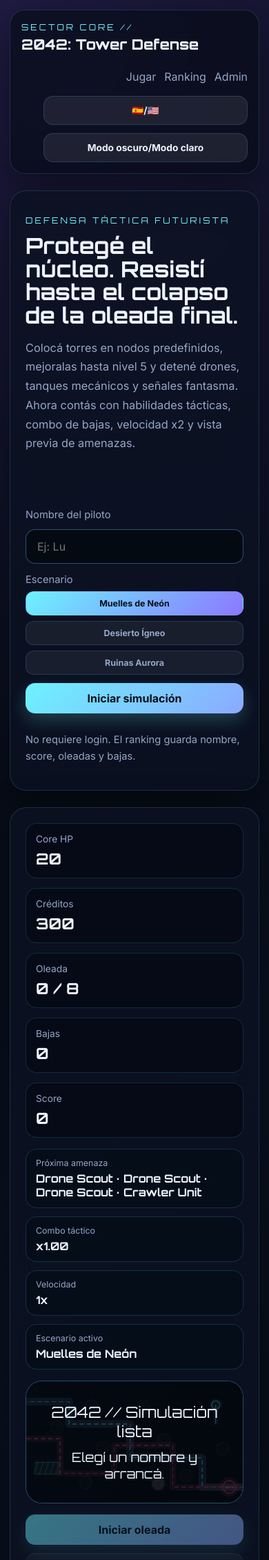
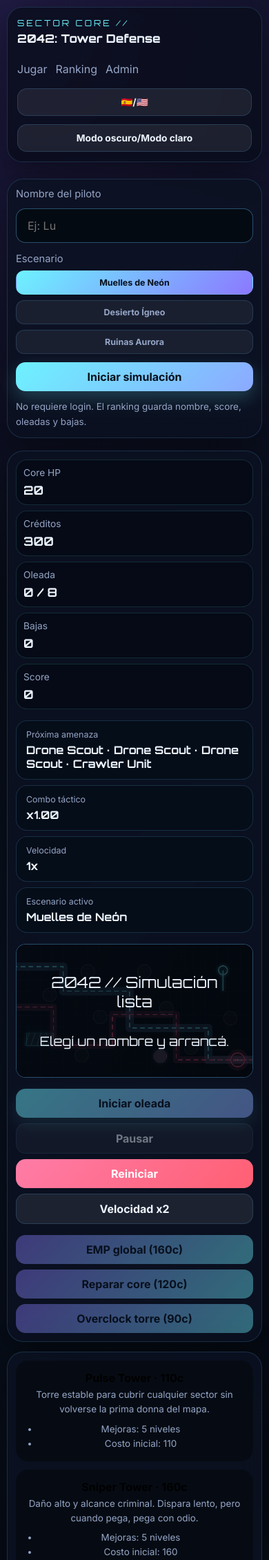
Before and after one commit to lu-developer476/2042, a Django app: page / in a window 390 px wide. Shown: the top 2261 px of the page at 69% size. Run offline with Django 5.2, Linux system fonts and the light colour scheme; data that the repository does not hold is empty.

Commit message:
Refine game layout responsiveness (#4)

```diff
--- a/game/static/game/css/styles.css
+++ b/game/static/game/css/styles.css
@@ -51,9 +51,9 @@ a { color: inherit; text-decoration: none; }
 button, input { font: inherit; }
 
 .page-shell {
-  max-width: 1500px;
+  width: min(100%, 1680px);
   margin: 0 auto;
-  padding: 24px;
+  padding: clamp(10px, 2vw, 24px);
 }
 
 .topbar {
@@ -80,14 +80,11 @@ button, input { font: inherit; }
 .utility-button { padding: 9px 12px; font-size: 0.86rem; }
 .nav-links a:hover { color: var(--text); }
 
-.hero-panel {
-  display: grid;
-  grid-template-columns: 1.4fr 0.8fr;
-  gap: 20px;
-  margin-bottom: 24px;
+.setup-panel {
+  margin-bottom: 18px;
 }
 
-.hero-panel,
+.setup-panel,
 .card,
 .game-panel {
   background: var(--bg-secondary);
@@ -97,13 +94,17 @@ button, input { font: inherit; }
   backdrop-filter: blur(18px);
 }
 
-.hero-panel > div,
+.setup-panel,
 .card,
-.game-panel { padding: 22px; }
+.game-panel { padding: clamp(12px, 1.5vw, 22px); }
 
-.hero-panel h1 { font-size: clamp(2rem, 3.4vw, 3.6rem); line-height: 1.05; margin: 12px 0; }
-.hero-copy { max-width: 75ch; color: var(--muted); font-size: 1.02rem; line-height: 1.7; }
-.hero-sidecard { display: grid; gap: 12px; align-content: start; }
+.setup-fields {
+  display: grid;
+  grid-template-columns: minmax(180px, 0.7fr) minmax(280px, 1.4fr) auto auto;
+  gap: 12px;
+  align-items: end;
+}
+.setup-fields .microcopy { margin: 0; align-self: center; }
 .scenario-picker { display: grid; grid-template-columns: repeat(3, minmax(0, 1fr)); gap: 8px; margin-top: 8px; }
 .scenario-chip { padding: 9px 8px; border-radius: 12px; border: 1px solid var(--line); background: rgba(255,255,255,0.06); color: var(--muted); cursor: pointer; font-size: 0.78rem; font-weight: 800; }
 .scenario-chip.active { color: #06101b; background: linear-gradient(135deg, var(--cyan), var(--violet)); }
@@ -119,8 +120,9 @@ button, input { font: inherit; }
 
 .content-grid {
   display: grid;
-  grid-template-columns: 1.55fr 0.8fr;
-  gap: 24px;
+  grid-template-columns: minmax(0, 1fr) clamp(280px, 24vw, 380px);
+  gap: clamp(14px, 1.6vw, 24px);
+  align-items: start;
 }
 
 .hud-grid {
@@ -156,7 +158,10 @@ button, input { font: inherit; }
 
 .battlefield-wrap {
   position: relative;
-  border-radius: 24px;
+  width: min(100%, calc((100vh - 250px) * 16 / 9));
+  min-width: min(100%, 320px);
+  margin: 0 auto;
+  border-radius: clamp(14px, 2vw, 24px);
   overflow: hidden;
   border: 1px solid var(--line-strong);
   background: #03060d;
@@ -207,7 +212,7 @@ button, input { font: inherit; }
 .button.ability { background: linear-gradient(135deg, rgba(140,120,255,0.9), rgba(109,242,255,0.9)); color: #06101b; }
 .button.small { width: 100%; padding: 10px 12px; margin-top: 12px; }
 
-.sidebar { display: grid; gap: 20px; }
+.sidebar { display: grid; gap: clamp(12px, 1.4vw, 20px); }
 .card h2 { font-family: 'Orbitron', sans-serif; margin-top: 0; }
 .microcopy { color: var(--muted); font-size: 0.92rem; line-height: 1.6; }
 
@@ -246,19 +251,37 @@ th { color: var(--cyan); font-family: 'Orbitron', sans-serif; font-size: 0.82rem
 td { color: var(--muted); }
 
 @media (max-width: 1180px) {
-  .hero-panel, .content-grid { grid-template-columns: 1fr; }
-  .hud-grid { grid-template-columns: repeat(2, minmax(0, 1fr)); }
+  .content-grid { grid-template-columns: 1fr; }
+  .setup-fields { grid-template-columns: repeat(2, minmax(0, 1fr)); }
+  .hud-grid { grid-template-columns: repeat(5, minmax(84px, 1fr)); }
+  .battlefield-wrap { width: min(100%, calc((100vh - 300px) * 16 / 9)); }
+  .sidebar { grid-template-columns: repeat(2, minmax(0, 1fr)); }
+  .leaderboard-card { grid-column: 1 / -1; }
+}
+
+@media (max-width: 860px) {
+  .hud-grid, .intel-strip { grid-template-columns: repeat(3, minmax(0, 1fr)); }
+  .sidebar { grid-template-columns: 1fr; }
 }
 
 @media (max-width: 720px) {
-  .page-shell { padding: 14px; }
-  .topbar { padding: 16px; }
-  .hud-grid { grid-template-columns: 1fr; }
-  .controls-row, .ability-row { flex-direction: column; }
-  .topbar { align-items: flex-start; flex-direction: column; }
-  .intel-strip { grid-template-columns: 1fr; }
-  .button { width: 100%; }
+  .topbar { padding: 14px; align-items: flex-start; flex-direction: column; }
+  .setup-fields { grid-template-columns: 1fr; }
+  .hud-grid { grid-template-columns: repeat(2, minmax(0, 1fr)); gap: 8px; }
+  .hud-item { padding: 10px; }
+  .hud-item strong { font-size: 1.1rem; }
+  .intel-strip { grid-template-columns: repeat(2, minmax(0, 1fr)); gap: 8px; }
+  .battlefield-wrap { width: 100%; border-radius: 14px; }
+  .controls-row, .ability-row { display: grid; grid-template-columns: repeat(2, minmax(0, 1fr)); gap: 8px; }
+  .button { width: 100%; padding: 11px 12px; }
   .scenario-picker { grid-template-columns: 1fr; }
+}
+
+@media (max-width: 460px) {
+  .brand-title { font-size: 1.05rem; }
+  .nav-links, .preference-actions, .topbar-actions { width: 100%; }
+  .hud-grid, .intel-strip, .controls-row, .ability-row { grid-template-columns: 1fr; }
+  .microcopy, .tower-card p, .tower-card ul { font-size: 0.84rem; }
 }
 
 
--- a/game/templates/game/home.html
+++ b/game/templates/game/home.html
@@ -2,16 +2,8 @@
 {% load static %}
 {% block title %}2042: Tower Defense{% endblock %}
 {% block content %}
-<section class="hero-panel">
-  <div>
-    <p class="eyebrow" data-i18n="heroEyebrow">Defensa táctica futurista</p>
-    <h1 data-i18n="heroTitle">Protegé el núcleo. Resist&iacute; hasta el colapso de la oleada final.</h1>
-    <p class="hero-copy" data-i18n="heroCopy">
-      Colocá torres en nodos predefinidos, mejoralas hasta nivel 5 y detené drones, tanques mecánicos y señales fantasma.
-      La Burst Tower dispara ráfagas de 5 tiros, porque 3 era para tibios.
-    </p>
-  </div>
-  <div class="hero-sidecard">
+<section class="setup-panel" aria-label="Configuración de partida">
+  <div class="setup-fields">
     <label class="label" for="player-name" data-i18n="pilotName">Nombre del piloto</label>
     <input id="player-name" class="input" type="text" maxlength="30" placeholder="Ej: Lu" data-i18n-placeholder="pilotPlaceholder" />
     <div>
@@ -74,21 +66,18 @@
   </div>
 
   <aside class="sidebar">
-    <section class="card">
-      <h2 data-i18n="towers">Torres</h2>
+    <section class="card" aria-label="Torres">
       <div id="tower-shop" class="tower-shop"></div>
       <p class="microcopy" data-i18n="shopHelp">Click en un nodo libre para construir la torre seleccionada.</p>
     </section>
 
-    <section class="card">
-      <h2 data-i18n="selectedTower">Torre seleccionada</h2>
+    <section class="card" aria-label="Torre seleccionada">
       <div id="selected-tower-panel" class="selected-tower-panel">
         <p class="microcopy" data-i18n="selectedHelp">Seleccioná una torre ya construida para ver stats, nivel y mejora siguiente.</p>
       </div>
     </section>
 
-    <section class="card">
-      <h2>Top 10</h2>
+    <section class="card leaderboard-card" aria-label="Top 10">
       <div id="leaderboard-list" class="leaderboard-list">
         {% for entry in top_entries %}
           <div class="leaderboard-row">
```
